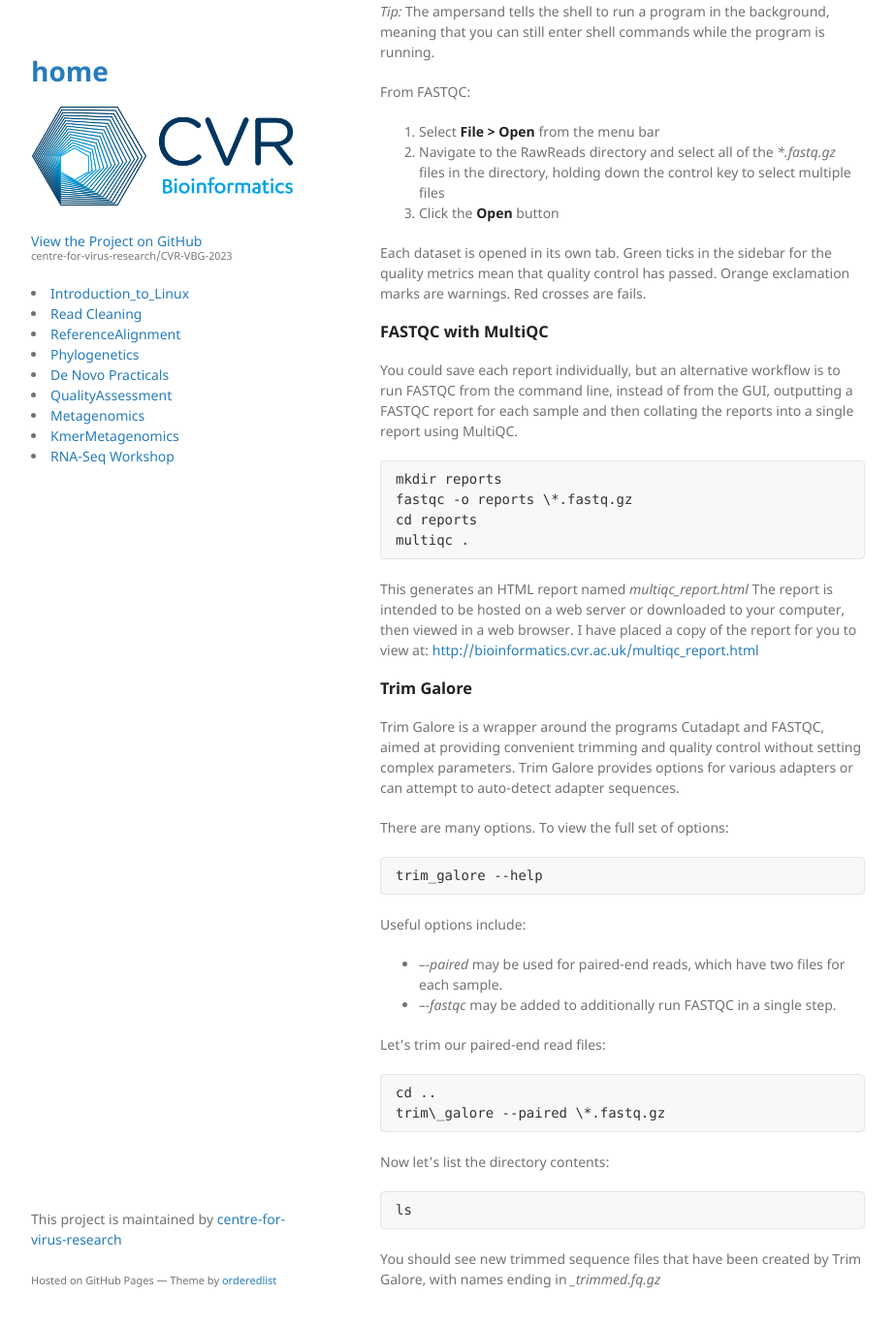
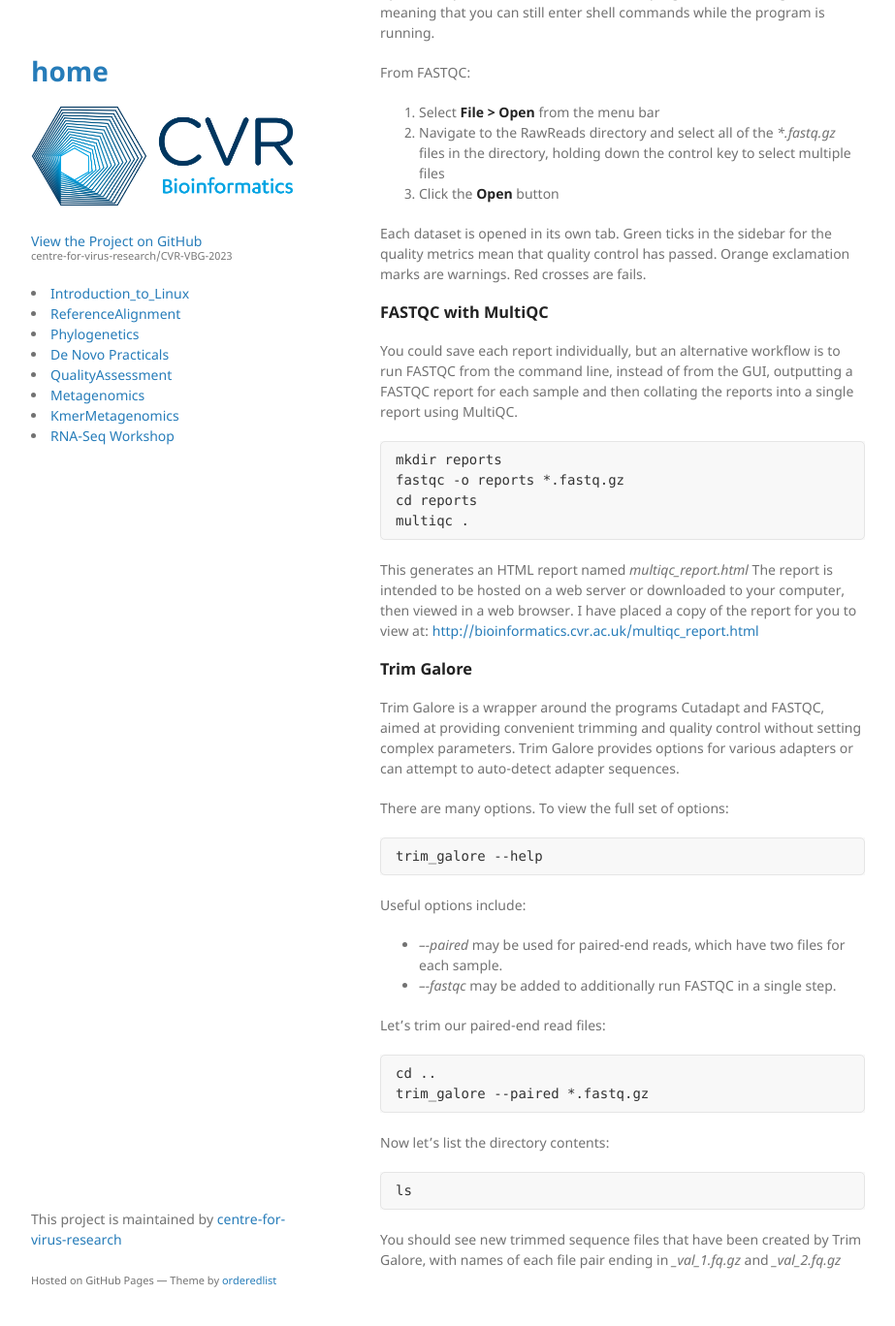
Before and after one commit to centre-for-virus-research/CVR-VBG-2023, a Jekyll site: the page built from Read Cleaning.md, in a window 1280 px wide and 1400 px high, scrolled down 1620 px. Shown: the top 1368 px of the window at 97% size, without its empty margins (178-1101 px from the left). Built offline with Jekyll 4.4.1, drawn with Linux system fonts in a browser that asks for light colours; our own code applies the rules of GitHub Pages for plain Markdown files; Markdown is read by kramdown in place of the engine named in the settings; the repository's description, which GitHub fills in, is left out.

Commit message:
Remove backslashes

````diff
--- a/Read Cleaning.md
+++ b/Read Cleaning.md
@@ -1,9 +1,3 @@
----
-layout: default
-title: Read Cleaning
-rank: 2
----
-
 **Read Cleaning Practical**
 Derek Wright, MRC-University of Glasgow Centre for Virus Research
 [**Derek.Wright@glasgow.ac.uk**](mailto:Derek.Wright@glasgow.ac.uk)
@@ -42,7 +36,6 @@
     - . is shorthand for the current working directory
     - .. is shorthand for the directory above
     - \* may be used as a wildcard to match file names
-
 ## Dataset
 
 First let’s copy over a folder of data to analyse:
@@ -75,7 +68,7 @@
 You could save each report individually, but an alternative workflow is to run FASTQC from the command line, instead of from the GUI, outputting a FASTQC report for each sample and then collating the reports into a single report using MultiQC.
 ```
 mkdir reports
-fastqc -o reports \*.fastq.gz
+fastqc -o reports *.fastq.gz
 cd reports
 multiqc .
 ```
@@ -98,10 +91,10 @@
 Let's trim our paired-end read files:
 ```
 cd ..
-trim\_galore --paired \*.fastq.gz
+trim_galore --paired *.fastq.gz
 ```
 Now let's list the directory contents:
 ```
 ls
 ```
-You should see new trimmed sequence files that have been created by Trim Galore, with names ending in *\_trimmed.fq.gz*
+You should see new trimmed sequence files that have been created by Trim Galore, with names of each file pair ending in  *_val_1.fq.gz* and *_val_2.fq.gz*
````
